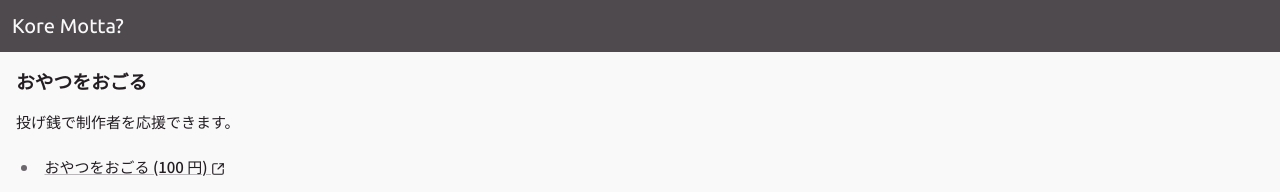
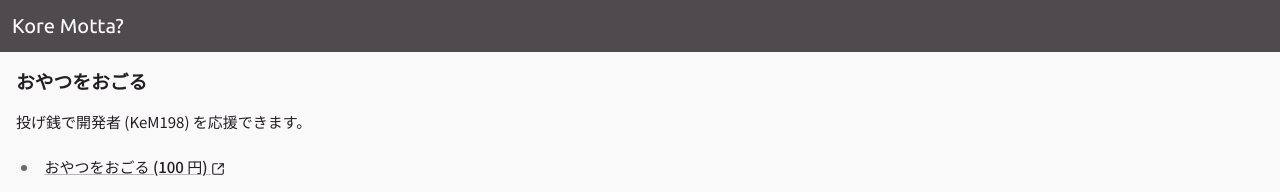
Before and after one commit to kem198/kore-motta, a Next.js app: page /tip in a window 1280 px wide. Shown: the top 192 px of the page. Built offline with nearby package versions, Linux system fonts and the light colour scheme; a web font is replaced by a local one.

Commit message:
fix: update wording to specify developer's name in support message

```diff
--- a/src/app/tip/page.tsx
+++ b/src/app/tip/page.tsx
@@ -12,7 +12,7 @@ export default function TipPage() {
       <div className={cn(TYPESET_CLASS_NAME, "flex flex-col gap-8 p-4")}>
         <div>
           <h2>おやつをおごる</h2>
-          <p>投げ銭で制作者を応援できます。</p>
+          <p>投げ銭で開発者 (KeM198) を応援できます。</p>
           <ul>
             <li>
               <a
```
